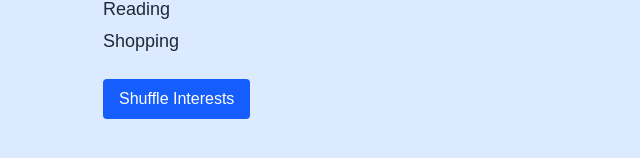
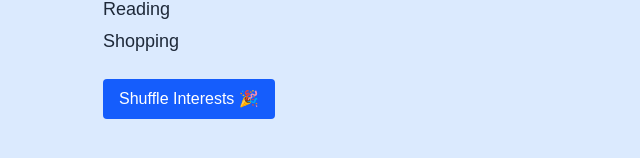
Before and after one commit to CamillaWL/css_480_landing_page, a Next.js app: page / in a window 1280 px wide. Shown: the part 616-774 px from the top of the page, without its empty margins (313-953 px from the left). Built offline with nearby package versions, Linux system fonts and the light colour scheme.

Commit message:
page.tsx

```diff
--- a/app/page.tsx
+++ b/app/page.tsx
@@ -2,6 +2,7 @@
 
 import { useState } from 'react';
 import Image from 'next/image';
+import confetti from 'canvas-confetti';
 
 export default function Home() {
   const [interests, setInterests] = useState([
@@ -14,6 +15,13 @@ export default function Home() {
   const shuffleInterests = () => {
     const shuffled = [...interests].sort(() => Math.random() - 0.5);
     setInterests(shuffled);
+
+    // 🎉 Fire the confetti!
+    confetti({
+      particleCount: 100,
+      spread: 70,
+      origin: { y: 0.6 },
+    });
   };
 
   return (
@@ -46,7 +54,7 @@ export default function Home() {
           onClick={shuffleInterests}
           className="px-4 py-2 bg-blue-600 text-white rounded hover:bg-blue-700"
         >
-          Shuffle Interests
+          Shuffle Interests 🎉
         </button>
       </div>
     </div>
```
